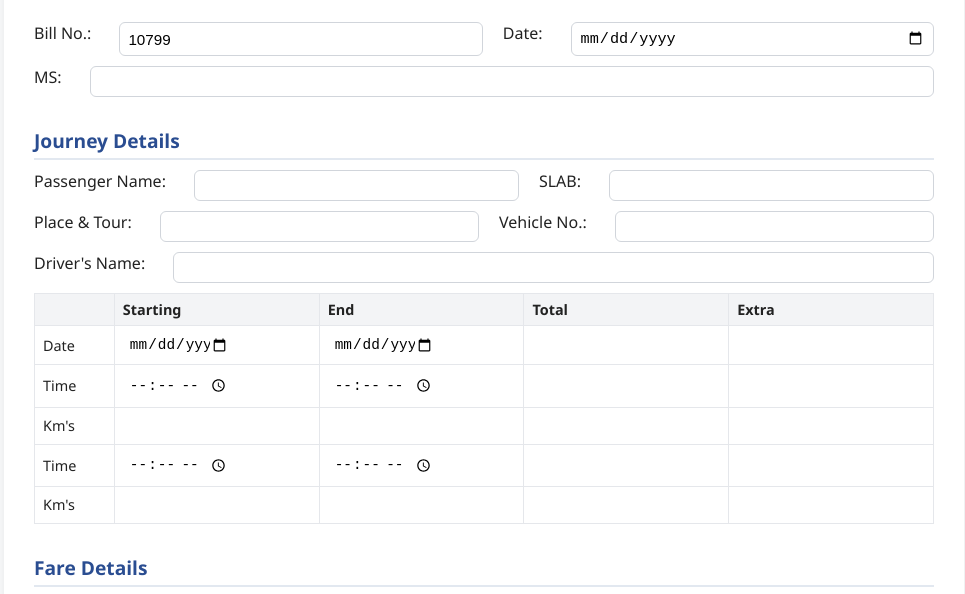
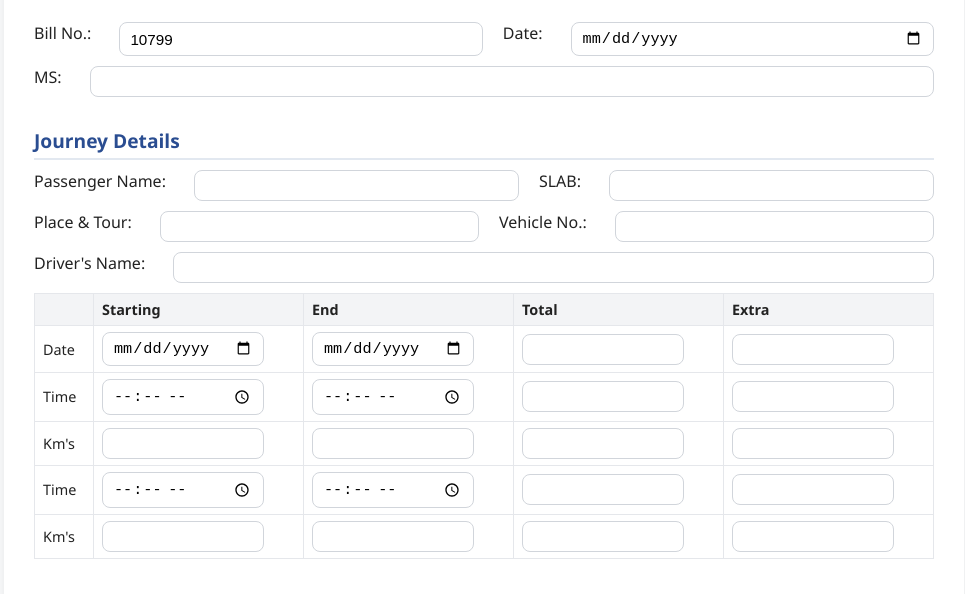
Before and after one commit to rutvikpathak10-bit/K-LEENA-BILL, a plain HTML site: page index.html in a window 1280 px wide. Shown: the part 129-723 px from the top of the page, without its empty margins (156-1121 px from the left). Drawn offline with Linux system fonts and the light colour scheme.

Commit message:
style.css

```diff
--- a/style.css
+++ b/style.css
@@ -1,4 +1,4 @@
-/* ---- Global ---- */
+/* ---------- Global Page ---------- */
 body {
   font-family: "Segoe UI", Arial, sans-serif;
   background: #f9fafb;
@@ -16,7 +16,7 @@ body {
   box-shadow: 0 4px 12px rgba(0,0,0,0.08);
 }
 
-/* ---- Header ---- */
+/* ---------- Header ---------- */
 .header {
   display: flex;
   align-items: center;
@@ -51,7 +51,7 @@ body {
   color: #555;
 }
 
-/* ---- Sections ---- */
+/* ---------- Section Headings ---------- */
 h2 {
   margin-top: 30px;
   margin-bottom: 10px;
@@ -61,6 +61,7 @@ h2 {
   padding-bottom: 4px;
 }
 
+/* ---------- Row Layout ---------- */
 .row {
   display: flex;
   flex-wrap: wrap;
@@ -73,16 +74,28 @@ h2 {
   margin-right: 8px;
 }
 
-.row input {
+/* ---------- Rounded Input Boxes ---------- */
+input[type="text"],
+input[type="number"],
+input[type="date"],
+input[type="time"] {
   flex: 1;
   min-width: 140px;
-  padding: 6px 8px;
+  padding: 6px 10px;
   border: 1px solid #d1d5db;
-  border-radius: 6px;
+  border-radius: 8px; /* smooth ends */
   font-size: 0.95rem;
+  background: #fff;
+  outline: none;
+  transition: border 0.2s, box-shadow 0.2s;
 }
 
-/* ---- Table ---- */
+input:focus {
+  border-color: #2a4d91;
+  box-shadow: 0 0 0 2px rgba(42,77,145,0.15);
+}
+
+/* ---------- Tables ---------- */
 table {
   width: 100%;
   border-collapse: collapse;
@@ -102,7 +115,7 @@ table th {
   font-weight: 600;
 }
 
-table input {
+table td input {
   width: 100%;
   border: none;
   outline: none;
@@ -110,27 +123,28 @@ table input {
   font-size: 0.9rem;
 }
 
-/* Keep columns smaller for date/time/km */
+/* Shrink date/time/km boxes */
 table td input[type="date"],
 table td input[type="time"],
 table td input[type="number"],
 table td input[type="text"] {
-  max-width: 100px;
+  max-width: 110px;
 }
 
-/* ---- Fare Details ---- */
+/* ---------- Fare Details ---------- */
 .fare-details td input {
   text-align: right;
 }
 
-/* ---- Grand Total ---- */
+/* ---------- Grand Total Highlight ---------- */
 #grand-total {
   font-weight: bold;
   font-size: 1.1rem;
   background: #fef3c7;
+  border-radius: 6px;
 }
 
-/* ---- Signature ---- */
+/* ---------- Signature Section ---------- */
 .signature-section {
   margin-top: 30px;
 }
@@ -139,16 +153,16 @@ table td input[type="text"] {
   margin: 4px 0;
 }
 
-/* ---- Buttons ---- */
+/* ---------- Buttons ---------- */
 #saveShare {
   display: inline-block;
   background: #2a4d91;
   color: #fff;
-  padding: 8px 14px;
+  padding: 8px 16px;
   margin-top: 15px;
   font-size: 0.95rem;
   border: none;
-  border-radius: 6px;
+  border-radius: 8px;
   cursor: pointer;
   transition: background 0.2s ease;
 }
```
